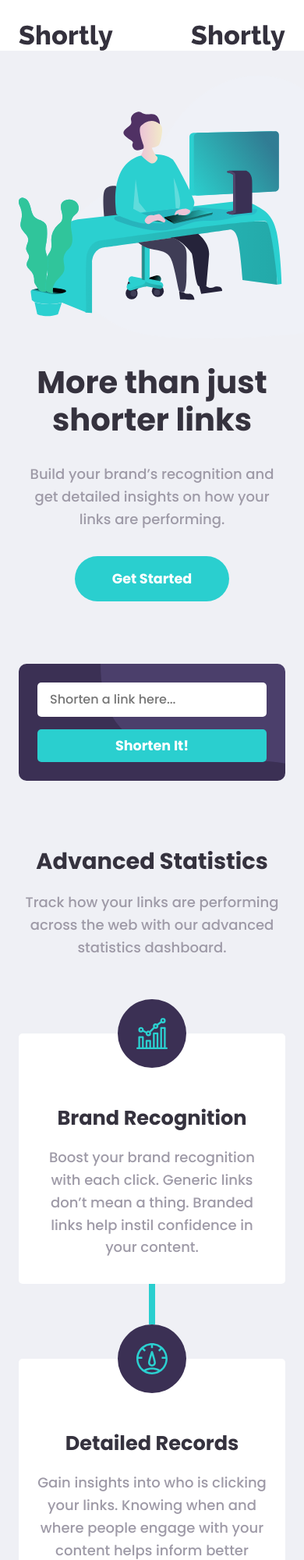
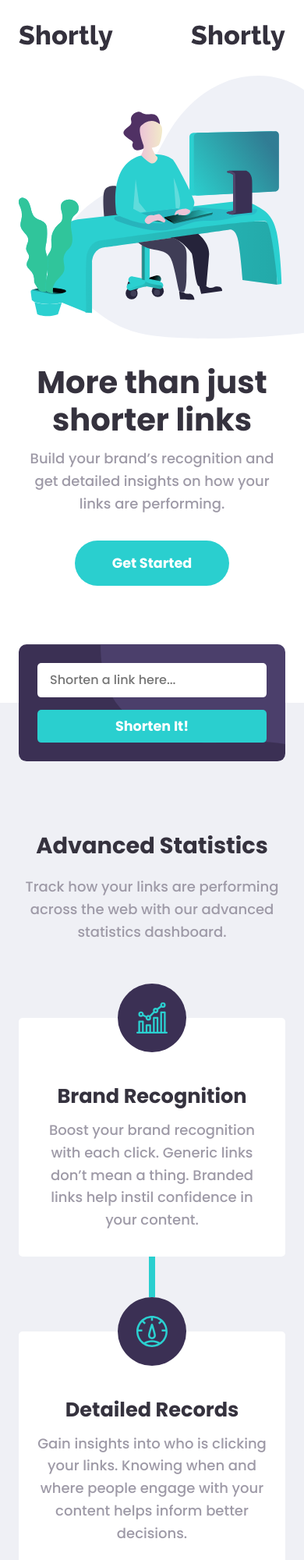
Before and after one commit to ZuhairN/URL-shortening-API-master, a plain HTML site: page index.html in a window 390 px wide. Shown: the top 2000 px of the page at 78% size. Drawn offline with Linux system fonts and the light colour scheme.

Commit message:
add mobile homepage part II

```diff
--- a/css/style.css
+++ b/css/style.css
@@ -21,7 +21,6 @@ img {
   flex-direction: column;
   justify-content: center;
   align-items: center;
-  /* gap: 1rem; */
   background-color: var(--clr-white);
   border-radius: 5px;
   padding: 0 1.5rem 2rem;
@@ -30,7 +29,7 @@ img {
 }
 .card div {
   position: relative;
-  top: -2.75rem;
+  transform: translateY(-50%);
   background-color: var(--clr-dviolet);
   padding: 1.5rem;
   border-radius: 50%;
@@ -66,16 +65,27 @@ body {
 main {
   display: flex;
   flex-direction: column;
+}
+.section-1 {
+  padding: 2rem 1.5rem 0;
+}
+.section-2 {
+  display: flex;
+  flex-direction: column;
   gap: 2rem;
-  padding: 2rem 1.5rem 4rem;
   background-color: hsl(230, 25%, 95%);
+  padding: 6rem 1.5rem 5rem;
 }
+.main-parag {
+  margin-top: 4rem;
+}
+
 footer {
   display: flex;
   flex-direction: column;
   align-items: center;
   gap: 2.5rem;
-  padding-block: 0 4rem;
+  padding-block: 3rem 4rem;
   background-color: var(--clr-vdviolet);
   color: (--clr-white);
   font-size: 0.9rem;
@@ -86,22 +96,20 @@ a {
   text-decoration: none;
 }
 
-.foot-content {
+.section-3 {
   background-color: var(--clr-dviolet);
   background-image: url(../images/bg-boost-mobile.svg);
   background-repeat: no-repeat;
   background-size: cover;
   padding-block: 5.5rem;
   align-self: stretch;
-  margin-bottom: 1rem;
 }
-.foot-content h2 {
+.section-3 h2 {
   color: var(--clr-white);
 }
 
-footer img {
-  color: var(--clr-white);
-  cursor: pointer;
+footer img[alt='logo'] {
+  filter: brightness(0) invert(1);
 }
 footer div:last-of-type {
   display: flex;
@@ -122,11 +130,15 @@ h1 {
   line-height: 1.2;
 }
 
+.sub-content p {
+  margin-block: 0.75rem 2rem;
+}
+
 .sub-content {
+  margin-top: 2rem;
   display: flex;
   flex-direction: column;
   align-items: center;
-  gap: 2rem;
 }
 
 button {
@@ -141,6 +153,8 @@ button {
   cursor: pointer;
 }
 form {
+  position: relative;
+  transform: translateY(50%);
   background-image: url(../images/bg-shorten-mobile.svg);
   background-repeat: no-repeat;
   background-position: top right;
@@ -151,7 +165,7 @@ form {
   align-items: center;
   border-radius: 10px;
   padding: 1.5rem;
-  margin-block: 3rem;
+  /* margin-block: 3rem; */
 }
 
 form > * {
@@ -183,6 +197,7 @@ h2 {
 h3 {
   font-size: 1.6rem;
   margin-bottom: 1rem;
+  line-height: 1;
 }
 h4 {
   margin-bottom: 1rem;
--- a/index.html
+++ b/index.html
@@ -37,6 +37,7 @@
   </header>
 
   <main>
+    <div class="section-1">
       <img class="main-img" src="./images/illustration-working.svg" alt="illustration-working">
       <div class="sub-content">
         <h1>More than just shorter links</h1>
@@ -48,7 +49,9 @@
         <input type="text" name="" id="" placeholder="Shorten a link here...">
         <button>Shorten It!</button>
       </form>
-    <div>
+    </div>
+    <div class="section-2">
+      <div class="main-parag">
         <h2>Advanced Statistics</h2>
         <p>Track how your links are performing across the web with our
           advanced statistics dashboard.</p>
@@ -75,14 +78,15 @@
           links, supercharging audience engagement.
         </p>
       </div>
-
+    </div>
+    <div class="section-3">
+      <h2>Boost your links today</h2>
+      <button>Get Started</button>
+    </div>
   </main>
 
   <footer>
-    <div class="foot-content">
-      <h2>Boost your links today</h2>
-      <button>Get Started</button>
-    </div>
+
     <img src="./images/logo.svg" alt="logo">
     <div>
       <h4>Features</h4>
```
Lines whose indentation alone changed are shown as unchanged.
